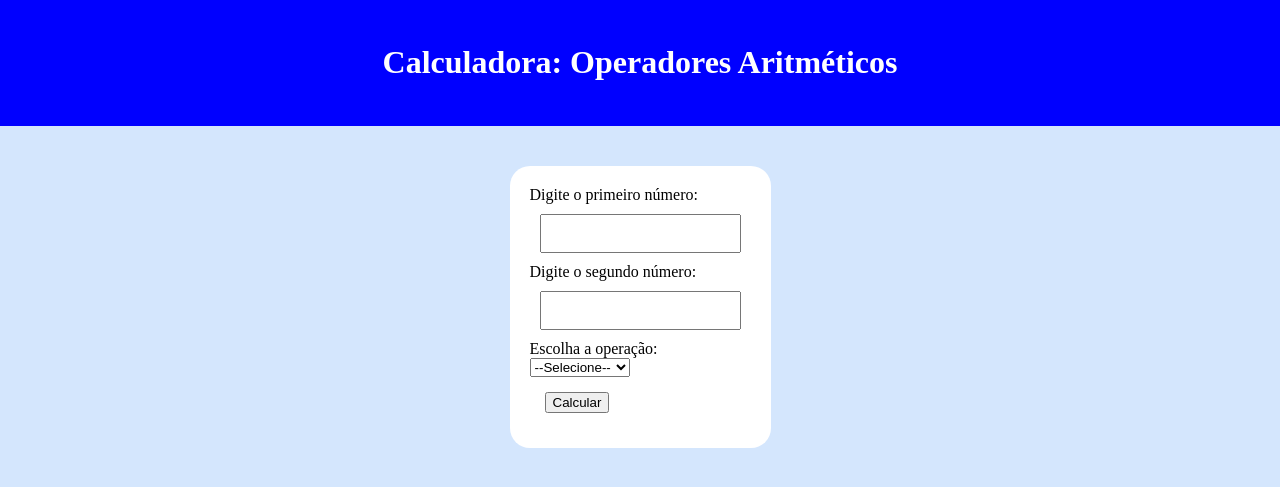
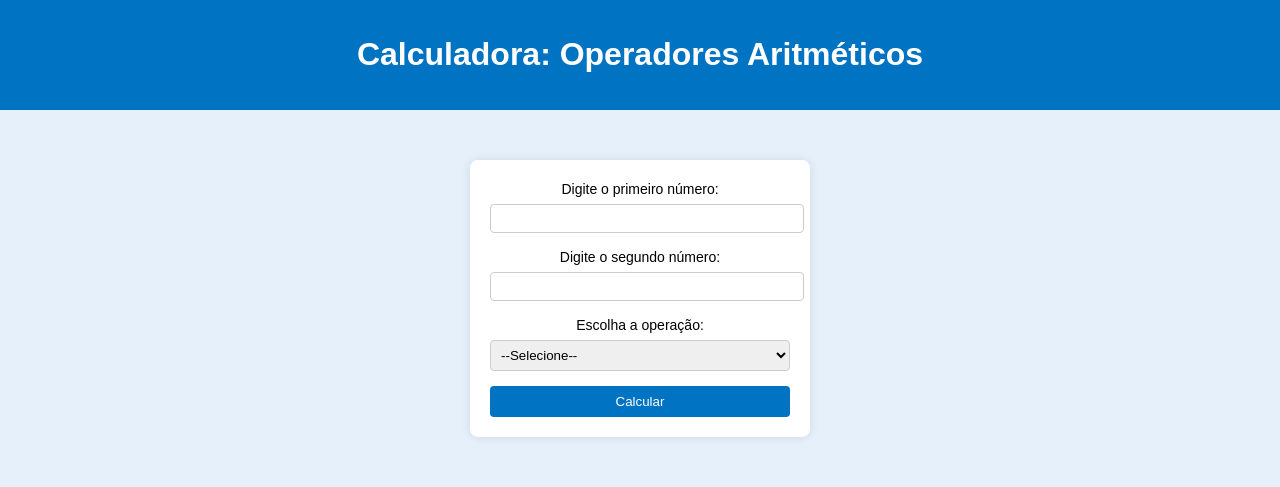
Before and after one commit to augustojosemagalhaesmattos/projeto_PHP, a PHP site: page / in a window 1280 px wide. Shown: the top 487 px of the page. Run offline with PHP 8.4, Linux system fonts and the light colour scheme.

Commit message:
atividade 01 terminada

```diff
--- a/atividade_01/css/estilo.css
+++ b/atividade_01/css/estilo.css
@@ -1,43 +1,60 @@
 body {
-    margin: 0px;
-    background-color: rgb(212, 230, 253);
-    align-items: center;
+    font-family: Arial, sans-serif;
+    background-color: #e6f0fa;
+    margin: 0;
+    padding: 0;
 }
 
 header {
-    padding: 23px;
-    background-color: blue;
+    background-color: #0073c2;
     color: white;
+    text-align: center;
+    padding: 15px 0;
+}
+
+.caixa {
+    background-color: white;
+    max-width: 300px;
+    margin: 50px auto;
+    padding: 20px;
+    border-radius: 8px;
+    box-shadow: 0 0 10px rgba(0, 0, 0, 0.1);
     text-align: center;
 }
 
-main {
-    padding: 40px;
-    display: flex;
-    flex-direction: column;
-    align-items: center;
-    justify-content: center;
-}
-.caixa {
-    background-color: white;
-    padding: 20px;
-    border-radius: 20px;
-    box-shadow: 50px;
-
+label {
+    font-size: 14px;
 }
 
-#numero1 {
-    padding: 10px;
-    text-align: center;
-    margin: 10px;
+input, select {
+    width: 100%;
+    padding: 6px;
+    margin: 6px 0 15px;
+    border: 1px solid #ccc;
+    border-radius: 4px;
 }
 
-#numero2 {
-    padding: 10px;
-    margin: 10px;
-    text-align: center;
+button {
+    background-color: #0073c2;
+    color: white;
+    border: none;
+    padding: 8px 0;
+    width: 100%;
+    border-radius: 4px;
+    cursor: pointer;
 }
 
-.btnCalcular {
-    margin: 15px;
+a {
+    display: block;
+    text-align: center;
+    align-items: center;
+    text-decoration: none;
+    font-size: 16px;
+    color: rgb(3, 107, 211);
+    font-family: Arial, sans-serif;
+    margin: 35px auto 0 auto;
 }
+
+button:hover {
+    background-color: #005fa0;
+}
--- a/atividade_01/index.php
+++ b/atividade_01/index.php
@@ -15,7 +15,7 @@
 
     <main>
         <div class="caixa">
-            <form id="meuFormulario" metthod="POST" action="processa.php">
+            <form id="meuFormulario" method="POST" action="resultado.php">
 
                 <section class="caixa1">
                         <label>Digite o primeiro número: </label><br>
@@ -29,15 +29,15 @@
 
                 <section class="operacoes">
                         <label>Escolha a operação: </label><br>
-                        <select name="operacao" required>
+                        <select id= "opcoes" name="operacao" equired>
                             <option value="">--Selecione--</option>
-                            <option value="adicao">Adição</option>
-                            <option value="subtracao">Subtração</option>
-                            <option value="multiplicacao">Multiplicação</option>
-                            <option value="divisao">Divisão</option>
+                            <option value="+">Adição (+)</option>
+                            <option value="-">Subtração (-)</option>
+                            <option value="*">Multiplicação (x)</option>
+                            <option value="÷">Divisão (÷)</option>
                         </select>
                 </section>
-                <button type="submit" class="btnCalcular">Calcular</button>
+                <button type="submit" id="btnCalcular">Calcular</button>
             </form>
         </div>
     </main>
```
Also changed, not shown: atividade_01/resultado.php (+28 -5 lines).
